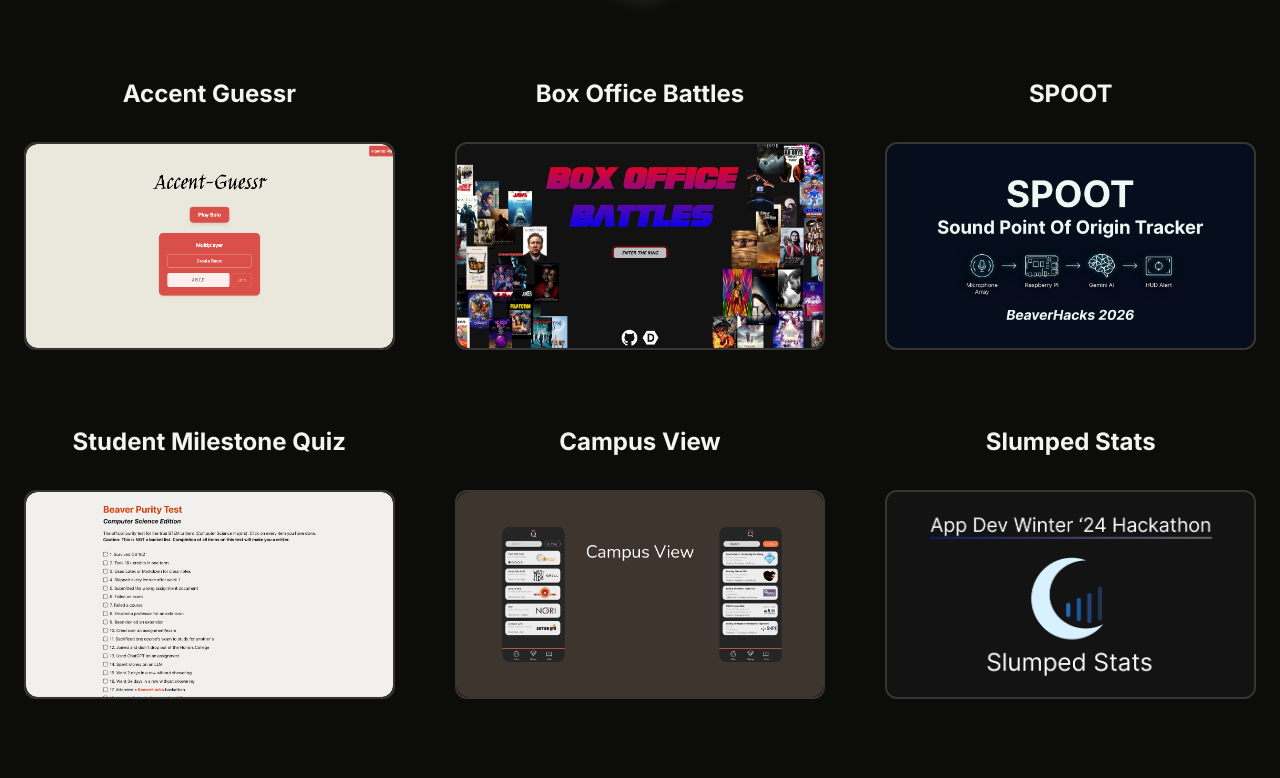
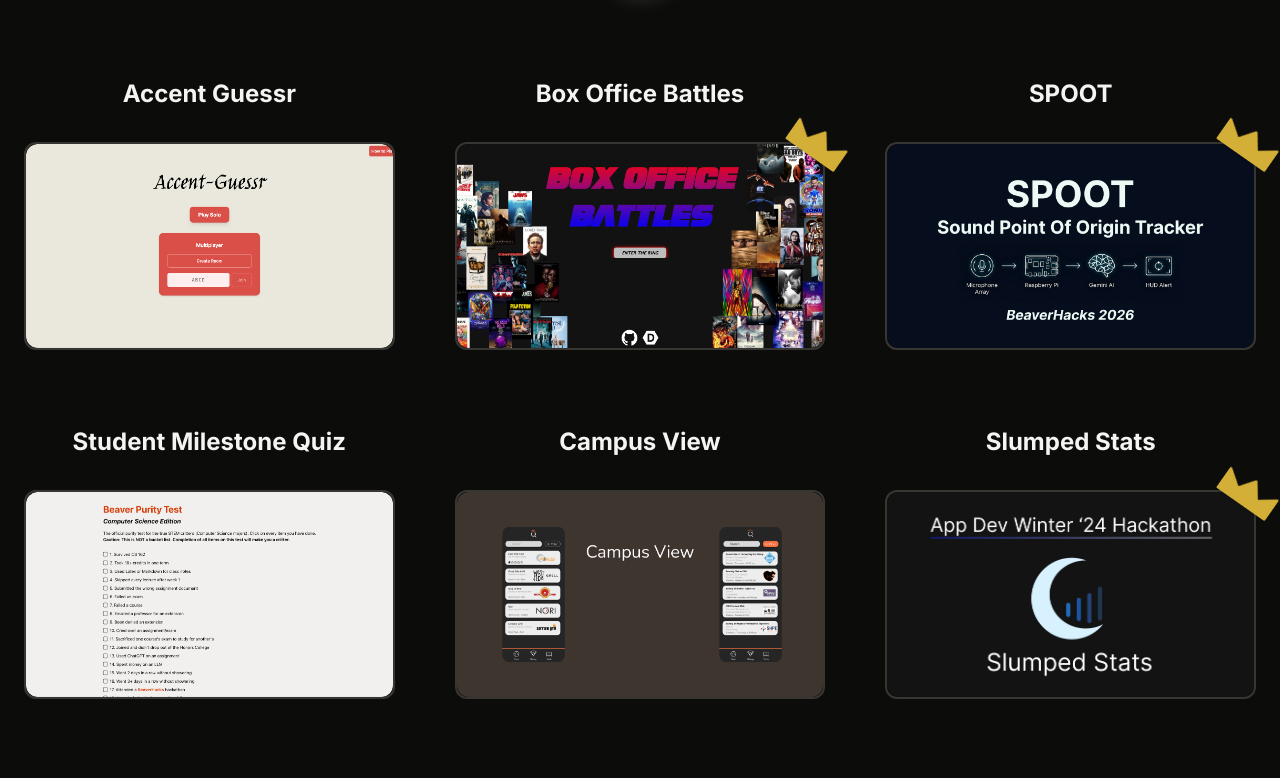
Before and after one commit to Carson274/Personal-Website-V2, a Next.js app: page / in a window 1280 px wide. Shown: the part 2940-3718 px from the top of the page. Built offline with nearby package versions, Linux system fonts and the light colour scheme.

Commit message:
Add crown icon to hackathon winning projects

```diff
--- a/src/app/sections/Projects/Projects.tsx
+++ b/src/app/sections/Projects/Projects.tsx
@@ -17,6 +17,7 @@
   devpost?: string;
   github?: string;
   priority?: boolean;
+  hackathon?: string;
 }
 
 const Projects = () => {
--- a/src/app/sections/Projects/components/Project.tsx
+++ b/src/app/sections/Projects/components/Project.tsx
@@ -48,11 +48,23 @@
         <h2 className='text-white text-xl sm:text-2xl md:text-base lg:text-2xl my-8 font-bold text-center'>{project.name}</h2>
         <a href={link} target="_blank" className='w-full block'>
           <div
-            className='relative w-full border-2 border-brown rounded-xl overflow-hidden'
+            className='relative w-full'
             style={{ aspectRatio: '16 / 9' }}
             onMouseEnter={handleMouseEnter}
             onMouseLeave={handleMouseLeave}
           >
+            {project.hackathon && (
+              <span className='absolute -top-[6%] -right-[6%] z-10 block w-[16%] rotate-[35deg] pointer-events-none drop-shadow-md'>
+                <Image
+                  src="/images/Crown.svg"
+                  alt="Hackathon project"
+                  width={383}
+                  height={190}
+                  className='h-auto w-full'
+                />
+              </span>
+            )}
+            <div className='relative h-full w-full border-2 border-brown rounded-xl overflow-hidden'>
               <Image
                 className='rounded-xl object-cover'
                 src={project.imagePath}
@@ -62,6 +74,7 @@
                 priority={project.priority}
               />
             </div>
+          </div>
         </a>
       </div>
     </div>
--- a/src/app/sections/Projects/data/projects.json
+++ b/src/app/sections/Projects/data/projects.json
@@ -10,7 +10,7 @@
     "name": "Box Office Battles",
     "imagePath": "/images/Box_Office_Battles.png",
     "liveSite": "",
-    "devpost": "",
+    "devpost": "https://devpost.com/software/box-office-battles",
     "github": "https://github.com/Carson274/Box-Office-Battles",
     "hackathon": "Won 2nd place overall at BeaverHacks 2024."
   },
```
Also changed, not shown: public/images/Crown.svg (added). Lines whose indentation alone changed are shown as unchanged.
